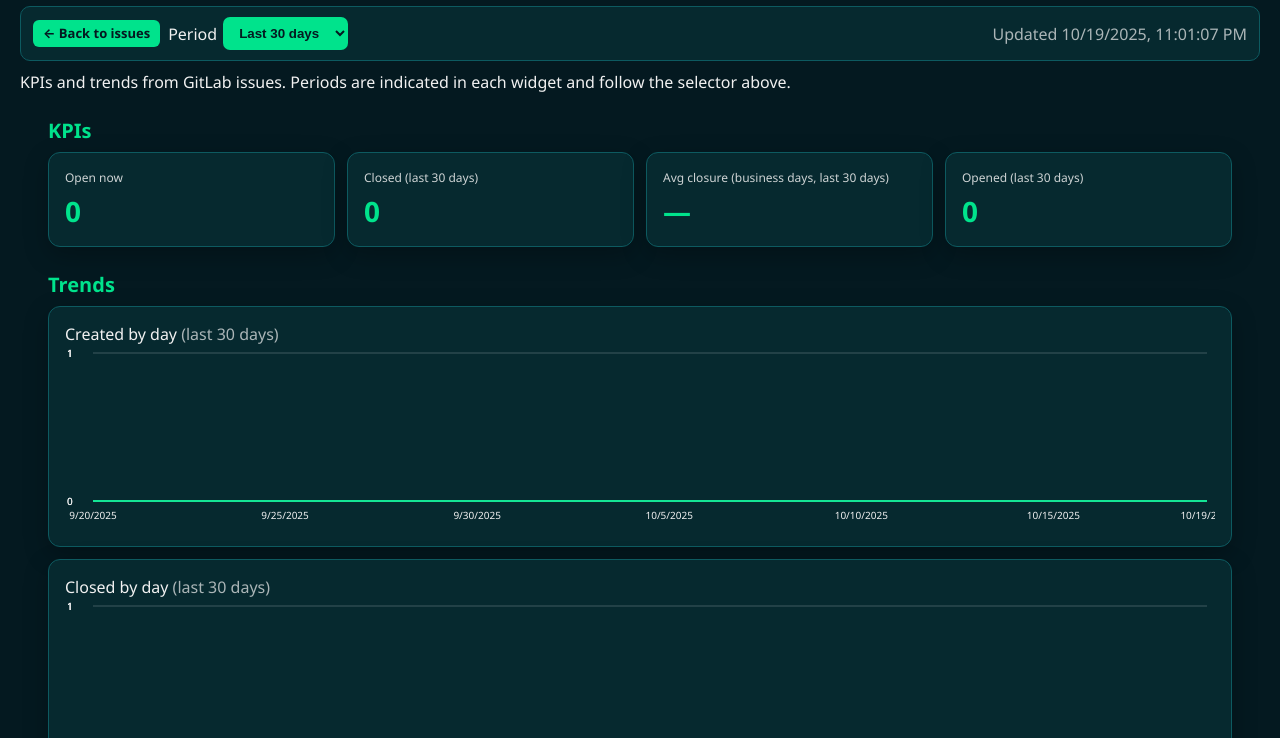
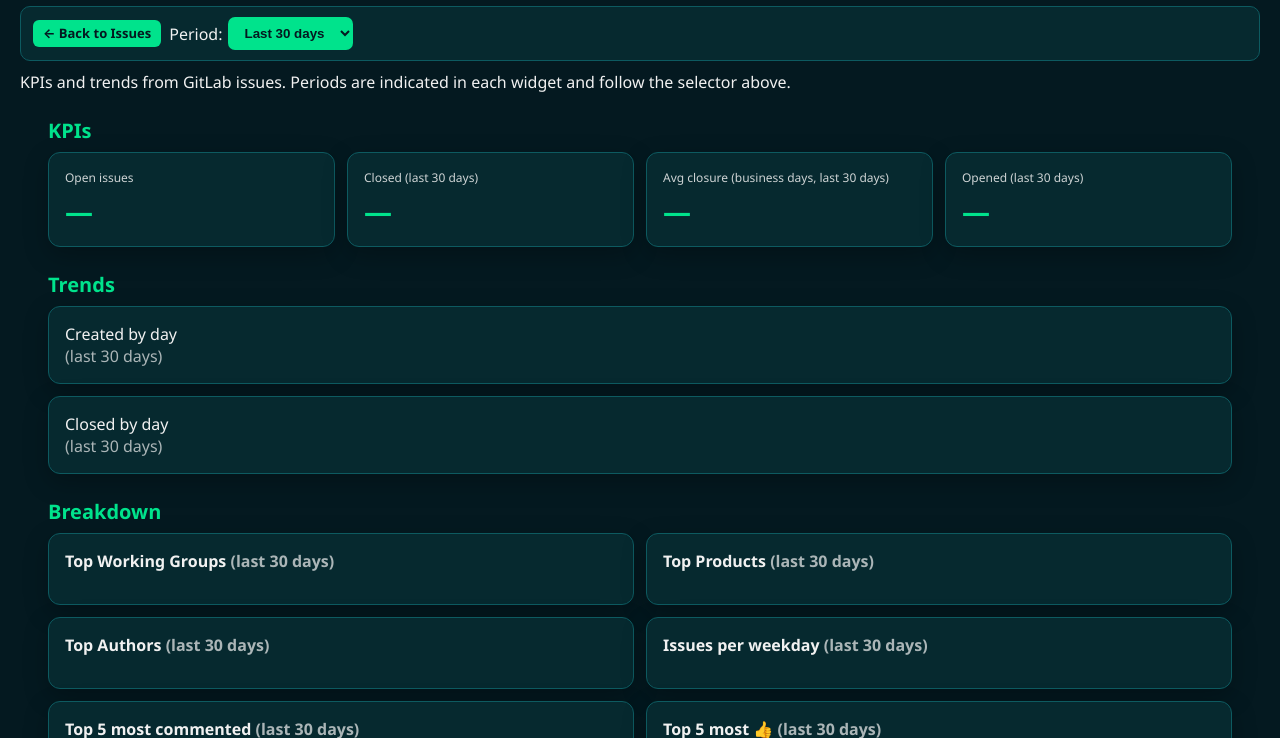
Before and after one commit to matheus-raidiam/gitlab-issue-tracker, a plain HTML site: page dashboard.html in a window 1280 px wide. Shown: the part 62-800 px from the top of the page. Drawn offline with Linux system fonts and the light colour scheme; no server answers.

Commit message:
Add files via upload

```diff
--- a/dashboard.html
+++ b/dashboard.html
@@ -10,13 +10,13 @@
 <body>
   <header>
     <img src="Raidiam_icon.png" alt="Raidiam Logo"/>
-    <h1 data-i18n="dashTitle">Open Finance Brasil — Dashboard</h1>
+    <h1>Open Finance Brasil — Dashboard</h1>
   </header>
 
   <div class="toolbar" style="margin-top:6px; gap:8px; flex-wrap:wrap">
-    <a class="btn-link" href="index.html"><span aria-hidden="true">←</span> <span data-i18n="backToIssues">Back to Issues</span></a>
+    <a class="btn-link" href="index.html">← Back to Issues</a>
     <div class="period-picker">
-      <label for="periodSelect" data-i18n="period">Period</label>
+      <label for="periodSelect">Period:</label>
       <select id="periodSelect">
         <option value="7">Last 7 days</option>
         <option value="14">Last 14 days</option>
@@ -29,15 +29,13 @@
     <span id="lastUpdated" class="muted"></span>
   </div>
 
-  <p class="page-intro">
-    KPIs and trends from GitLab issues. Periods are indicated in each widget and follow the selector above.
-  </p>
+  <p class="page-intro" data-i18n="dashIntro">KPIs and trends from GitLab issues. Periods are indicated in each widget and follow the selector above.</p>
 
   <div class="grid">
     <section>
       <h2>KPIs</h2>
       <div class="kpi-row">
-        <div class="kpi-card"><div class="kpi-title" data-i18n="openNow">Open issues</div><div id="kpiOpen"   class="kpi-value">—</div></div>
+        <div class="kpi-card"><div class="kpi-title">Open issues</div><div id="kpiOpen"   class="kpi-value">—</div></div>
         <div class="kpi-card"><div class="kpi-title" id="kpiClosedTitle">Closed (last 30 days)</div><div id="kpiClosed" class="kpi-value">—</div></div>
         <div class="kpi-card"><div class="kpi-title" id="kpiAvgTitle">Avg closure (business days, last 30 days)</div><div id="kpiAvgClose" class="kpi-value">—</div></div>
         <div class="kpi-card"><div class="kpi-title" id="kpiOpenedTitle">Opened (last 30 days)</div><div id="kpiOpened" class="kpi-value">—</div></div>
@@ -45,32 +43,32 @@
     </section>
 
     <section>
-      <h2>Trends</h2>
+      <h2 data-i18n="trendsTitle">Trends</h2>
       <div class="chart-card">
-        <div class="chart-title">Created by day <span class="muted" id="periodCreated">(last 30 days)</span></div>
+        <div class="chart-title" data-i18n="createdByDay">Created by day</div><div class="muted" id="periodCreated">(last 30 days)</div>
         <div id="chartOpened" class="linechart"></div>
       </div>
       <div class="chart-card">
-        <div class="chart-title">Closed by day <span class="muted" id="periodClosed">(last 30 days)</span></div>
+        <div class="chart-title" data-i18n="closedByDay">Closed by day</div><div class="muted" id="periodClosed">(last 30 days)</div>
         <div id="chartClosed" class="linechart"></div>
       </div>
     </section>
 
     <section>
-      <h2 data-i18n="breakdown">Breakdown</h2>
+      <h2>Breakdown</h2>
       <div class="two-col">
         <div class="list-card">
-          <div class="list-title"><span data-i18n="byWg">By WG</span> <span class="muted" id="periodWg">(last 30 days)</span></div>
+          <div class="list-title">Top Working Groups <span class="muted" id="periodWg">(last 30 days)</span></div>
           <ol id="listWg"></ol>
         </div>
         <div class="list-card">
-          <div class="list-title"><span data-i18n="byProduct">By product</span> <span class="muted" id="periodProd">(last 30 days)</span></div>
+          <div class="list-title">Top Products <span class="muted" id="periodProd">(last 30 days)</span></div>
           <ol id="listProd"></ol>
         </div>
       </div>
       <div class="two-col">
         <div class="list-card">
-          <div class="list-title"><span data-i18n="topAuthors">Top authors</span> <span class="muted" id="periodAuthors">(last 30 days)</span></div>
+          <div class="list-title">Top Authors <span class="muted" id="periodAuthors">(last 30 days)</span></div>
           <ol id="listAuthors"></ol>
         </div>
         <div class="list-card">
@@ -80,11 +78,11 @@
       </div>
       <div class="two-col">
         <div class="list-card">
-          <div class="list-title"><span data-i18n="topCommented">Top 5 most commented</span> <span class="muted" id="periodComments">(last 30 days)</span></div>
+          <div class="list-title">Top 5 most commented <span class="muted" id="periodComments">(last 30 days)</span></div>
           <ol id="listComments"></ol>
         </div>
         <div class="list-card">
-          <div class="list-title"><span data-i18n="topUpvoted">Top 5 most 👍</span> <span class="muted" id="periodUpvotes">(last 30 days)</span></div>
+          <div class="list-title">Top 5 most 👍 <span class="muted" id="periodUpvotes">(last 30 days)</span></div>
           <ol id="listUpvotes"></ol>
         </div>
       </div>
--- a/dashboard.js
+++ b/dashboard.js
@@ -54,9 +54,6 @@ function setLang(l){ localStorage.setItem('lang', l); applyI18n(); setPeriodLabe
 
 const I18N = {
   en: {
-    backToIssues: "Back to issues",
-    activity: "Activity",
-    breakdown: "Breakdown",
     dashTitle: "Open Finance Brasil — Dashboard",
     period: "Period",
     days: "days",
@@ -73,11 +70,12 @@ const I18N = {
     kpiClosed: "Closed (last {n} days)",
     kpiAvg: "Avg closure (business days, last {n} days)",
     periodLabel: "(last {n} days)",
-  },
+
+    ,dashIntro: "KPIs and trends from GitLab issues. Periods are indicated in each widget and follow the selector above."
+    ,trendsTitle: "Trends"
+    ,createdByDay: "Created by day"
+    ,closedByDay: "Closed by day"},
   pt: {
-    backToIssues: "Voltar para Issues",
-    activity: "Atividade",
-    breakdown: "Detalhamento",
     dashTitle: "Open Finance Brasil — Painel",
     period: "Período",
     days: "dias",
@@ -92,9 +90,13 @@ const I18N = {
     topUpvoted: "Top 5 mais 👍",
     kpiOpened: "Abertas (últimos {n} dias)",
     kpiClosed: "Fechadas (últimos {n} dias)",
-    kpiAvg: "Média de fechamento (últimos {n} dias)",
+    kpiAvg: "Média de fechamento (dias úteis, últimos {n} dias)",
     periodLabel: "(últimos {n} dias)",
-  }
+
+    ,dashIntro: "KPIs e tendências das issues do GitLab. Os períodos são indicados em cada widget e seguem o seletor acima."
+    ,trendsTitle: "Tendências"
+    ,createdByDay: "Criadas por dia"
+    ,closedByDay: "Fechadas por dia"}
 };
 function t(k){
   const lang = getLang();
@@ -107,9 +109,7 @@ function applyI18n(){
     const key = el.getAttribute('data-i18n');
     const val = t(key);
     if (val) el.textContent = val;
-
-  localizePeriodSelect();
-});
+  });
 }
 
 /* ======= Charts (line with tooltips) ======= */
@@ -155,12 +155,14 @@ function renderLine(el, labels, values){
   const circle = marker.querySelector('circle');
   const hit = svg.querySelector('#hit');
 
-  function showAtIdx(i){
+
+  let lastMouseY = 0;
+function showAtIdx(i){
     const x = xs(i), y = ys(values[i]);
     marker.setAttribute('transform', `translate(${x},${y})`);
     marker.style.display = 'block';
     tip.style.left = x+'px';
-    tip.style.top = y+'px';
+    tip.style.top = (lastMouseY)+'px';
     tip.textContent = `${labels[i]} — ${values[i]}`;
     tip.style.display = 'block';
   }
@@ -170,6 +172,7 @@ function renderLine(el, labels, values){
   }
   hit.addEventListener('mousemove', (ev)=>{
     const rect = svg.getBoundingClientRect();
+    lastMouseY = ev.clientY - rect.top;
     const x = ev.clientX - rect.left;
     let idx = Math.round((x - pad.l) / scaleX);
     if (idx < 0) idx = 0;
@@ -310,14 +313,3 @@ document.addEventListener('DOMContentLoaded', ()=>{
   document.getElementById('langToggleDash')?.addEventListener('click', ()=> { setLang(getLang()==='pt'?'en':'pt'); run(); });
   run();
 });
-
-
-function localizePeriodSelect(){
-  const sel = document.getElementById('periodSelect');
-  if (!sel) return;
-  const lang = getLang();
-  for (const opt of sel.options){
-    const n = parseInt(opt.value,10);
-    if (!isNaN(n)) opt.textContent = (lang==='pt') ? `Últimos ${n} dias` : `Last ${n} days`;
-  }
-}
```
